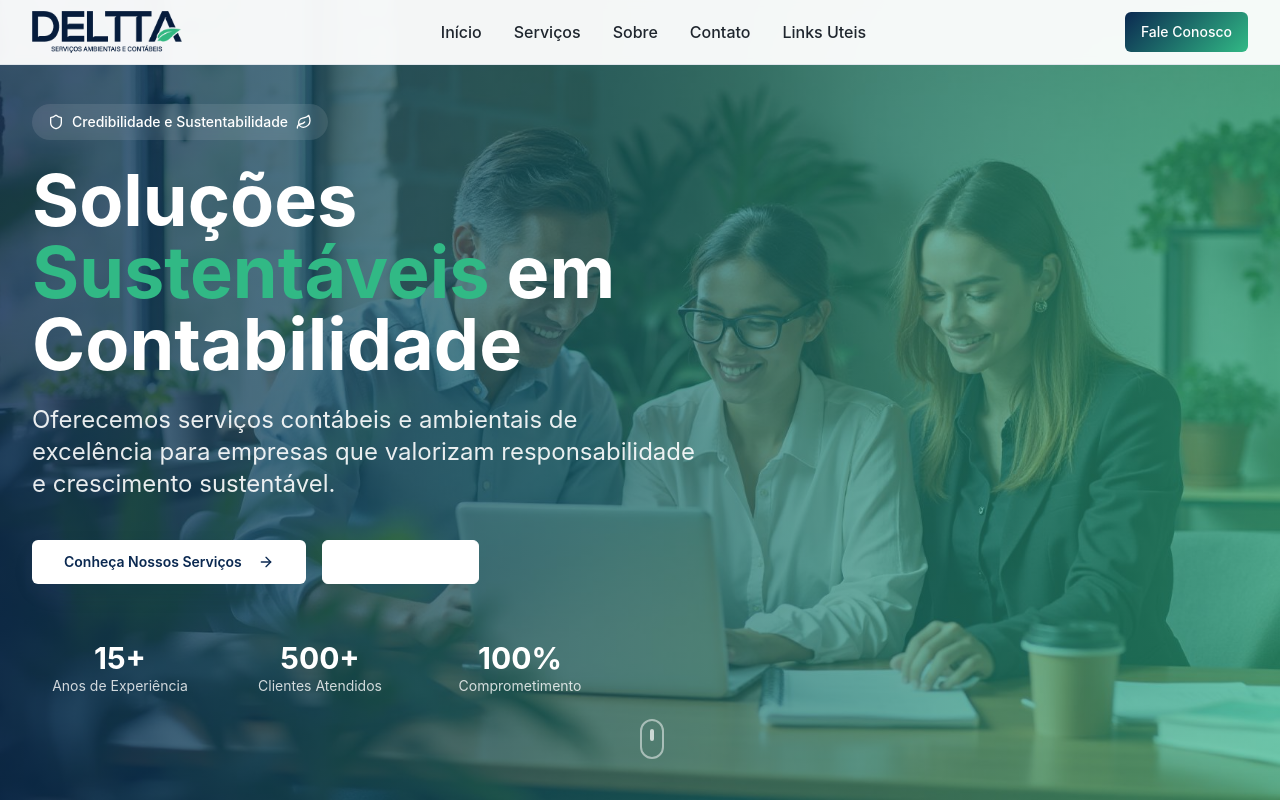
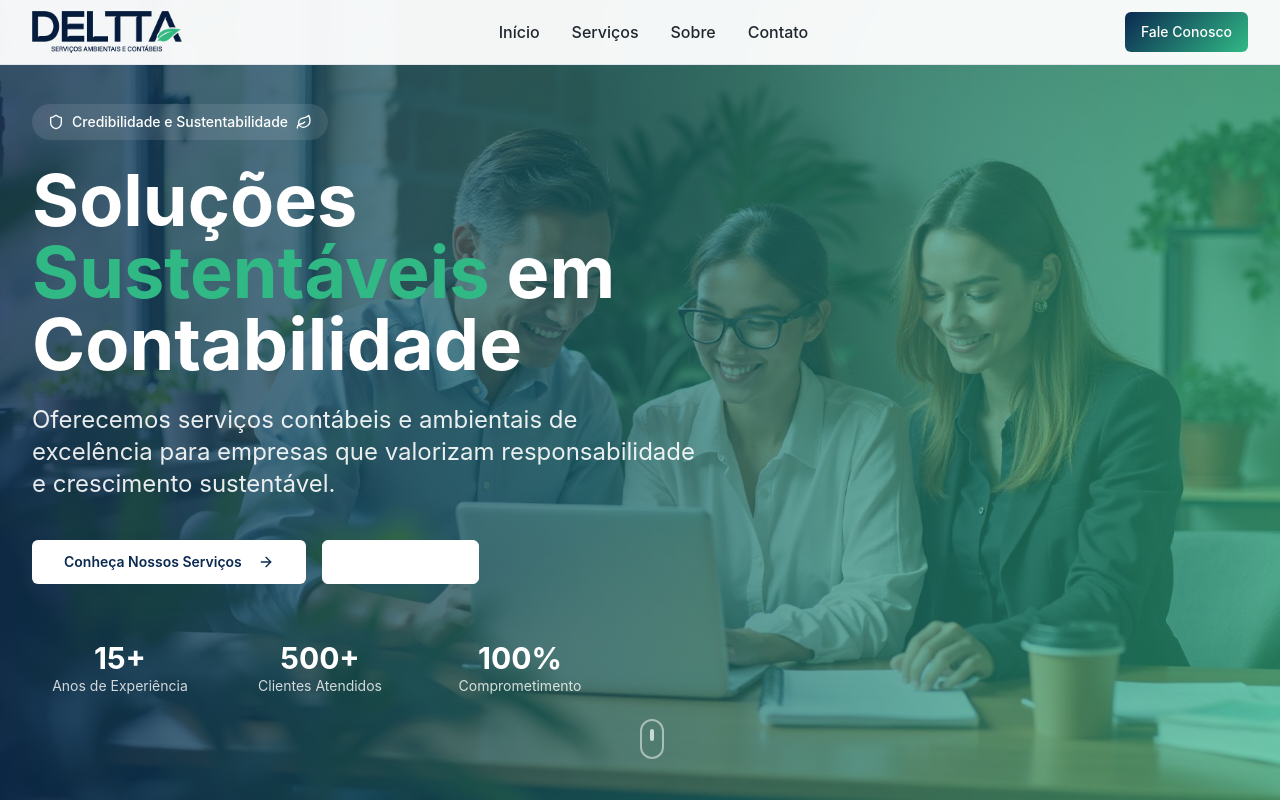
Before and after one commit to svitordev/deltta, a Next.js app: page / in a window 1280 px wide. Shown: the top 800 px of the page. Built offline with nearby package versions, Linux system fonts and the light colour scheme.

Commit message:
colocar no ar

```diff
--- a/src/components/layout/Header/index.jsx
+++ b/src/components/layout/Header/index.jsx
@@ -13,7 +13,6 @@ const navigation = [
   { name: "Serviços", href: "/servicos" },
   { name: "Sobre", href: "/sobre" },
   { name: "Contato", href: "/contato" },
-  { name: "Links Uteis", href: "/linksUteis" },
 ];
 
 export function Header() {
```
